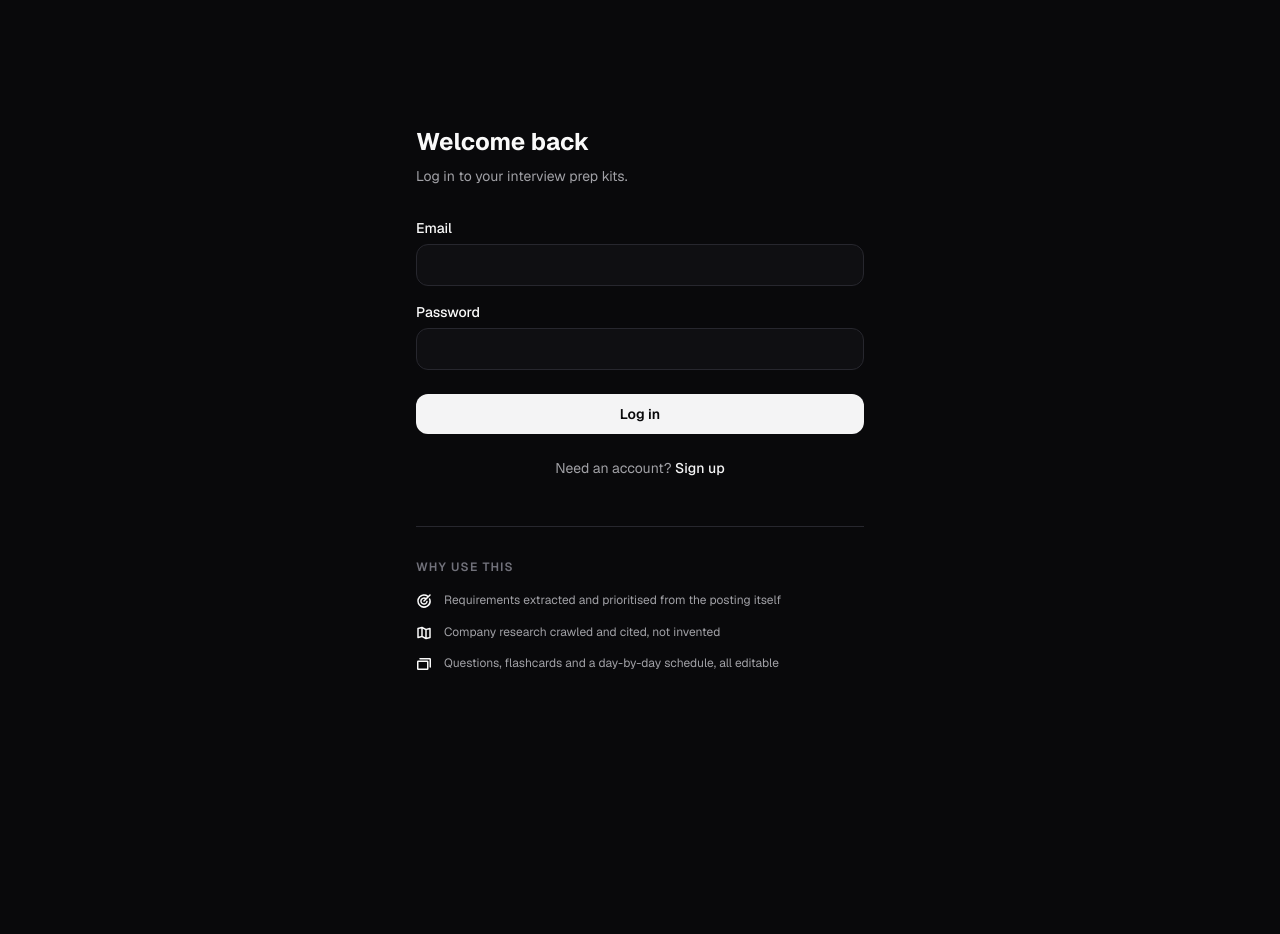
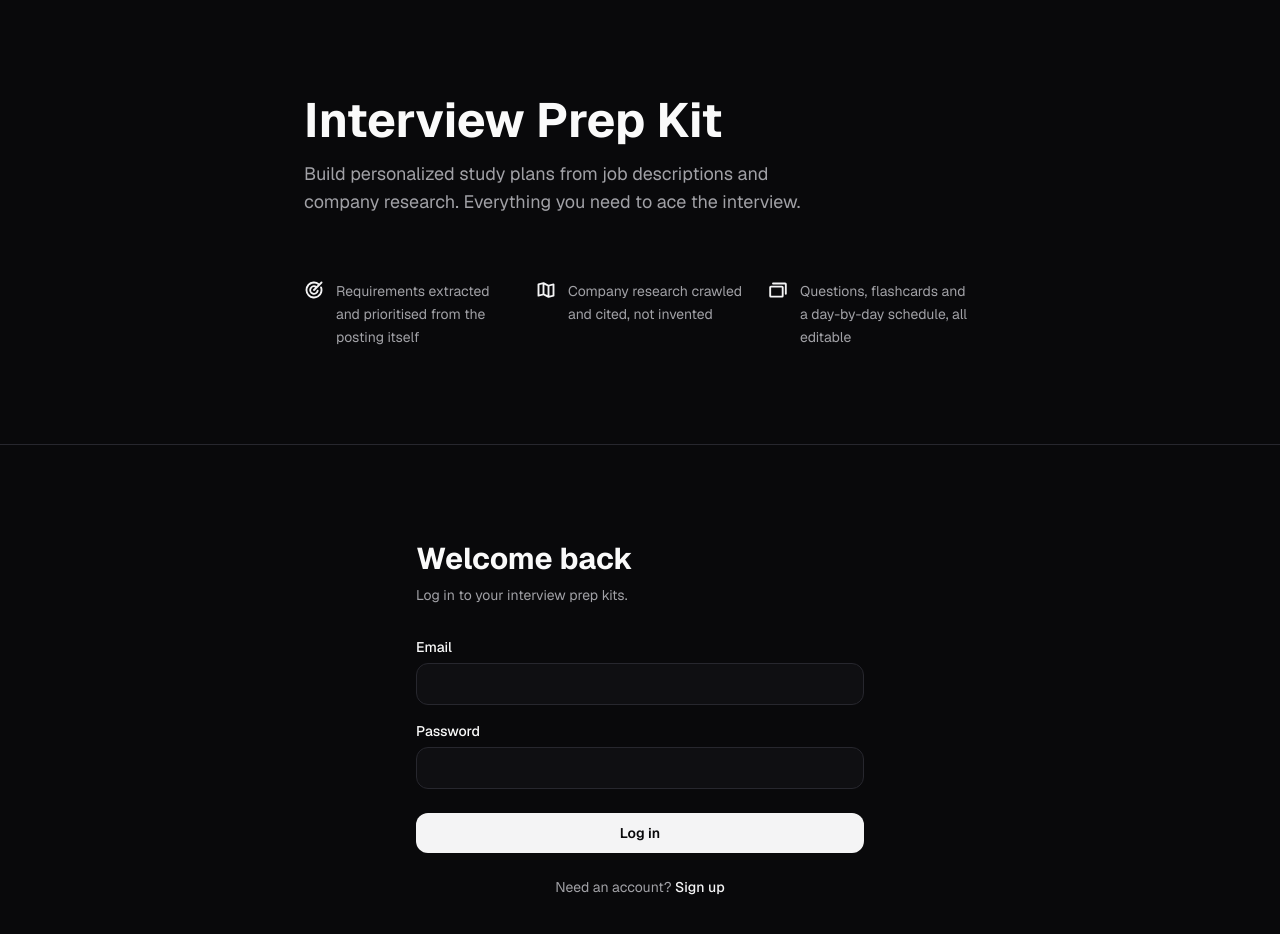
Before and after one commit to Priyanshu61900/interview-prep-kit, a Next.js app: page /login in a window 1280 px wide. Shown: the top 934 px of the page. Before the commit the page ends 800 px from the top, so only its background shows below. Built offline with nearby package versions, Linux system fonts and the light colour scheme.

Commit message:
Redesign login page: proper hero section with branding and pillars, single column full-width

```diff
--- a/src/components/AuthLayout.tsx
+++ b/src/components/AuthLayout.tsx
@@ -20,34 +20,43 @@ export function AuthShell({ title, subtitle, children }: { title: string; subtit
   if (!mounted) return null;
 
   return (
-    <div className="min-h-[100dvh] bg-[var(--color-bg)] text-[var(--color-text)] flex flex-col justify-center">
-      {/* Single column centered form */}
-      <div className="w-full flex flex-col px-6 py-16 sm:px-8" style={{ animation: 'slide-in-right 600ms cubic-bezier(0.23, 1, 0.32, 1) forwards' }}>
-        <div className="mx-auto w-full max-w-md" style={{ animation: 'slide-up 500ms cubic-bezier(0.23, 1, 0.32, 1) 200ms forwards' }}>
-          <div className="mb-8 space-y-2">
-            <h2 className="text-2xl font-bold text-[var(--color-text)]">{title}</h2>
-            <p className="text-sm text-[var(--color-text-muted)]">{subtitle}</p>
-          </div>
+    <div className="min-h-[100dvh] bg-[var(--color-bg)] text-[var(--color-text)] flex flex-col">
+      {/* Hero section with branding */}
+      <div className="flex-1 flex flex-col justify-center px-6 py-20 sm:px-8 md:py-24 border-b border-[var(--color-border)]" style={{ animation: 'slide-in-right 600ms cubic-bezier(0.23, 1, 0.32, 1) forwards' }}>
+        <div className="mx-auto w-full max-w-2xl">
+          <div className="space-y-8">
+            <div className="space-y-4" style={{ animation: 'slide-up 500ms cubic-bezier(0.23, 1, 0.32, 1) 100ms forwards' }}>
+              <h1 className="text-5xl font-bold text-[var(--color-text)]">Interview Prep Kit</h1>
+              <p className="text-lg text-[var(--color-text-muted)] max-w-lg">Build personalized study plans from job descriptions and company research. Everything you need to ace the interview.</p>
+            </div>
 
-          {children}
-
-          <div className="mt-12 space-y-4 border-t border-[var(--color-border)] pt-8" style={{ animation: 'slide-up 500ms cubic-bezier(0.23, 1, 0.32, 1) 400ms forwards' }}>
-            <p className="text-xs font-semibold uppercase tracking-widest text-[var(--color-text-faint)]">Why use this</p>
-            <div className="space-y-3">
+            <div className="grid grid-cols-1 md:grid-cols-3 gap-6 pt-8">
               {PILLARS.map(({ icon: Icon, label }, i) => (
                 <div
                   key={label}
                   className="flex gap-3"
-                  style={{ animation: `slide-up 500ms cubic-bezier(0.23, 1, 0.32, 1) ${450 + i * 50}ms forwards` }}
+                  style={{ animation: `slide-up 500ms cubic-bezier(0.23, 1, 0.32, 1) ${200 + i * 80}ms forwards` }}
                 >
-                  <Icon size={16} weight="bold" className="mt-0.5 shrink-0 text-[var(--color-text)]" aria-hidden="true" />
-                  <p className="text-xs leading-relaxed text-[var(--color-text-muted)]">{label}</p>
+                  <Icon size={20} weight="bold" className="mt-0 shrink-0 text-[var(--color-accent)]" aria-hidden="true" />
+                  <p className="text-sm leading-relaxed text-[var(--color-text-muted)]">{label}</p>
                 </div>
               ))}
             </div>
           </div>
         </div>
       </div>
+
+      {/* Form section */}
+      <div className="flex-1 flex flex-col justify-center px-6 py-20 sm:px-8 md:py-24" style={{ animation: 'slide-up 500ms cubic-bezier(0.23, 1, 0.32, 1) 200ms forwards' }}>
+        <div className="mx-auto w-full max-w-md">
+          <div className="mb-8 space-y-2">
+            <h2 className="text-3xl font-bold text-[var(--color-text)]">{title}</h2>
+            <p className="text-sm text-[var(--color-text-muted)]">{subtitle}</p>
+          </div>
+
+          {children}
+        </div>
+      </div>
     </div>
   );
 }
```
